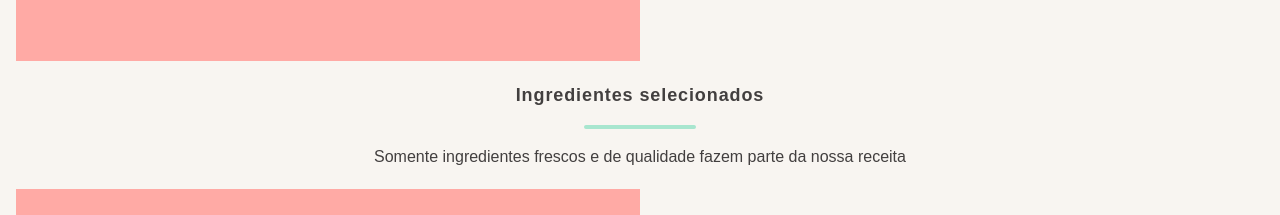
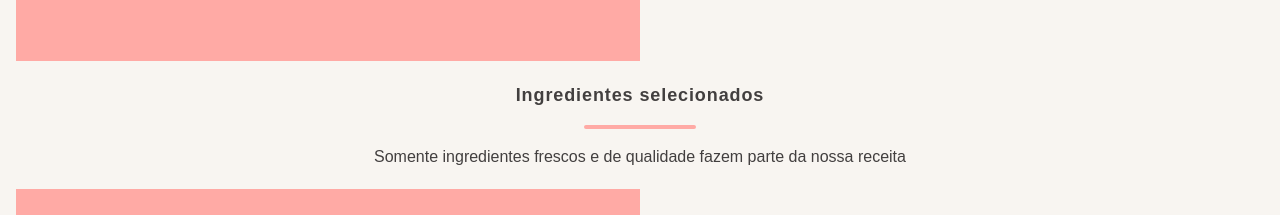
Before and after one commit to edukaki/JenifferCakes, a Next.js app: page / in a window 1280 px wide. Shown: the part 5440-5655 px from the top of the page. Built offline with nearby package versions, Linux system fonts and the light colour scheme.

Commit message:
feat(cardMain): update element color

```diff
--- a/src/components/CardMain/index.jsx
+++ b/src/components/CardMain/index.jsx
@@ -2,26 +2,26 @@ import PropTypes from 'prop-types';
 import Image from 'next/image';
 
 export default function CardMain(props) {
+  const color =
+    props.color === 'green'
+      ? 'bg-candy-green'
+      : props.color === 'pink'
+      ? 'bg-candy-pink'
+      : '';
   return (
     <section className="flex flex-col justify-center min-h-screen text-center relative">
       <div className="absolute grid grid-cols-2 h-full w-full -z-50">
         <div
           className={`${
             props.left ? 'col-start-1' : props.right ? 'col-start-2' : ''
-          } ${
-            props.color === 'green'
-              ? 'bg-candy-green'
-              : props.color === 'pink'
-              ? 'bg-candy-pink'
-              : ''
-          }`}
+          } ${color}`}
         ></div>
       </div>
       <h2 className="pt-4 pb-11">{props.title}</h2>
       <Image className="w-full" src={props.src} alt={props.alt} />
       <div className="flex flex-col items-center p-5 mt-16 mb-10 bg-light-beige">
         <h3 className="tracking-wider">{props.subtitle}</h3>
-        <div className="w-28 h-1 my-4 rounded-full bg-candy-green" />
+        <div className={`w-28 h-1 my-4 rounded-full ${color}`} />
         <p className="w-11/12">{props.text}</p>
       </div>
     </section>
```
